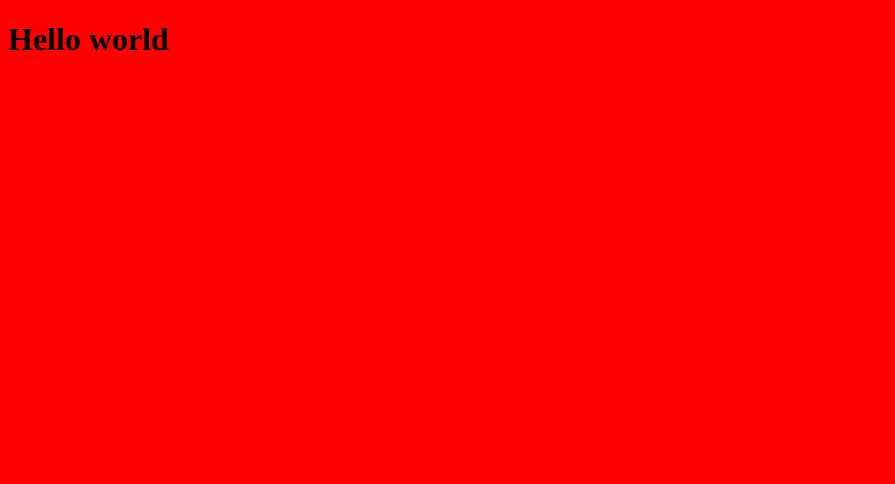
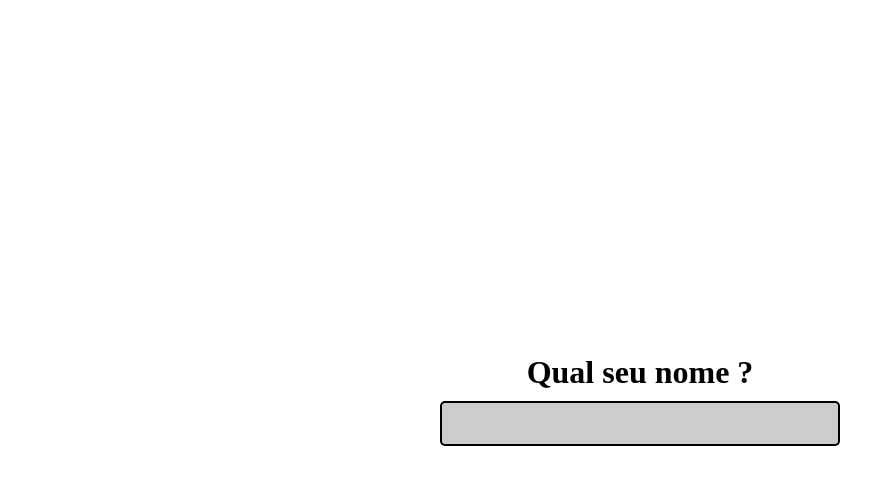
Before and after one commit to hernanymotoso/nodets-simple-chat-socket.io, a website: page public/index.html in a window 1280 px wide. Shown: the whole page, without its empty margins (0-895 px from the left). Drawn offline with Linux system fonts and the light colour scheme.

Commit message:
feat: div login page creation

```diff
--- a/public/index.html
+++ b/public/index.html
@@ -8,6 +8,14 @@
   <title>Chat simple</title>
 </head>
 <body>
-  <h1>Hello world</h1>
+  <div class="page" id="loginPage">
+    <h1>Qual seu nome ?</h1>
+    <input type="text" id="loginNameInput"/>
+  </div>
+
+  <div class="page" id="chatPage">
+    <h1>tw</h1>
+  </div>
+
 </body>
 </html>
--- a/public/style.css
+++ b/public/style.css
@@ -1,3 +1,42 @@
-body {
-  background-color: red;
+* {
+  margin: 0;
+  padding:0;
+  box-sizing: border-box;
+
 }
+
+
+.page {
+  width: 100%;
+  height: 100vh;
+
+  display: flex;
+  flex-direction: column;
+  justify-content: center;
+  align-items: center;
+}
+
+#loginPage {
+  background-color: #fff;
+
+}
+
+#loginPage h1 {
+  margin-bottom: 10px;
+}
+
+#loginNameInput {
+  border: 2px solid #000;
+  background-color: #ccc;
+  font-size: 18px;
+  padding: 10px;
+  border-radius: 5px;
+  outline: 0;
+  width: 100%;
+  max-width: 400px;
+
+}
+
+#chatPage {
+  display: none;
+}
```
